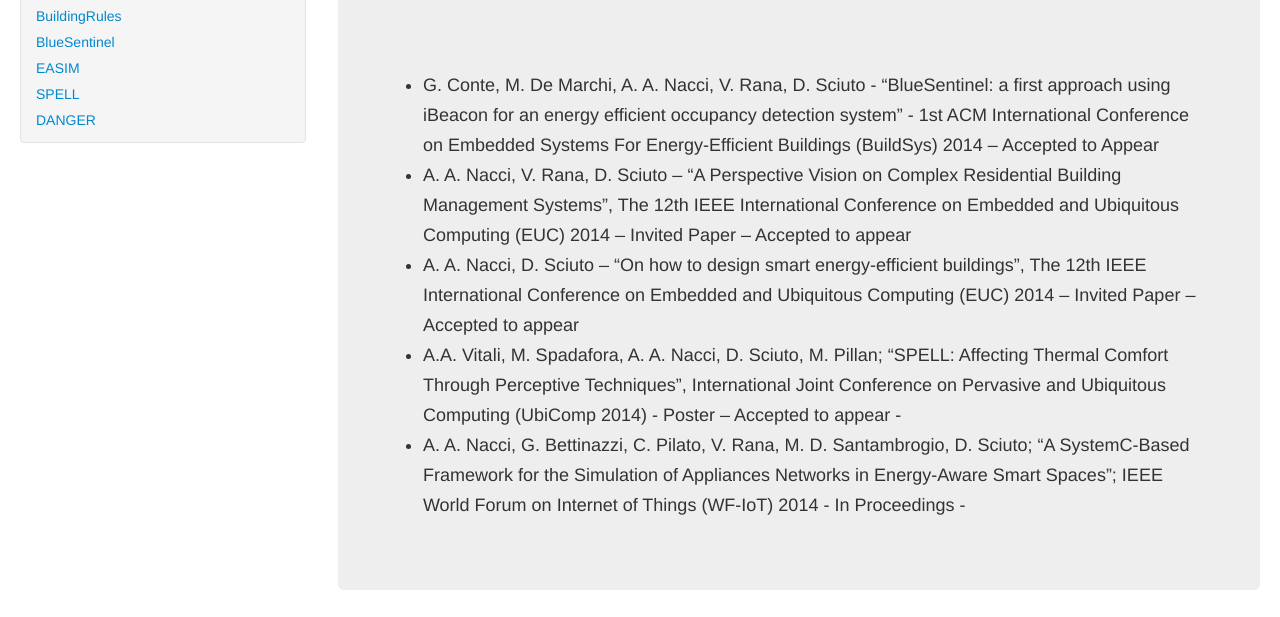
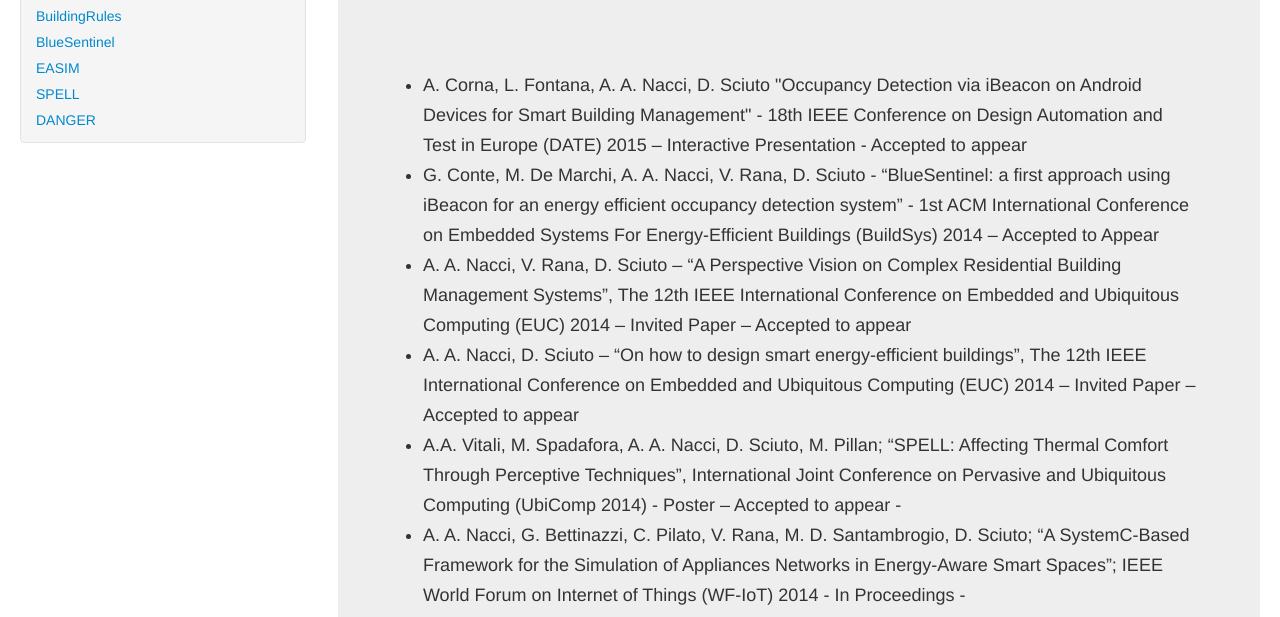
Before and after one commit to alenacci/energybox.necst.it, a plain HTML site: page publications.html in a window 1280 px wide. Shown: the part 180-797 px from the top of the page. Drawn offline with Linux system fonts and the light colour scheme.

Commit message:
updated pubs

```diff
--- a/publications.html
+++ b/publications.html
@@ -89,6 +89,10 @@
               <p>
                 <ul>
 
+                  <li>
+                  A. Corna, L. Fontana, A. A. Nacci, D. Sciuto "Occupancy Detection via iBeacon on Android Devices for Smart Building Management" - 18th IEEE Conference on Design Automation and Test in Europe (DATE) 2015 – Interactive Presentation - Accepted to appear
+                  </li>
+
                   <li>G. Conte, M. De Marchi, A. A. Nacci, V. Rana, D. Sciuto - “BlueSentinel: a first approach using iBeacon for an energy efficient occupancy detection system” -  1st ACM International Conference on Embedded Systems For Energy-Efficient Buildings (BuildSys) 2014 – Accepted to Appear</li>
 
                   <li>A. A. Nacci, V. Rana, D. Sciuto – “A Perspective Vision on Complex Residential Building Management Systems”, The 12th IEEE International Conference on Embedded and Ubiquitous Computing (EUC) 2014 – Invited Paper – Accepted to appear</li>
```
